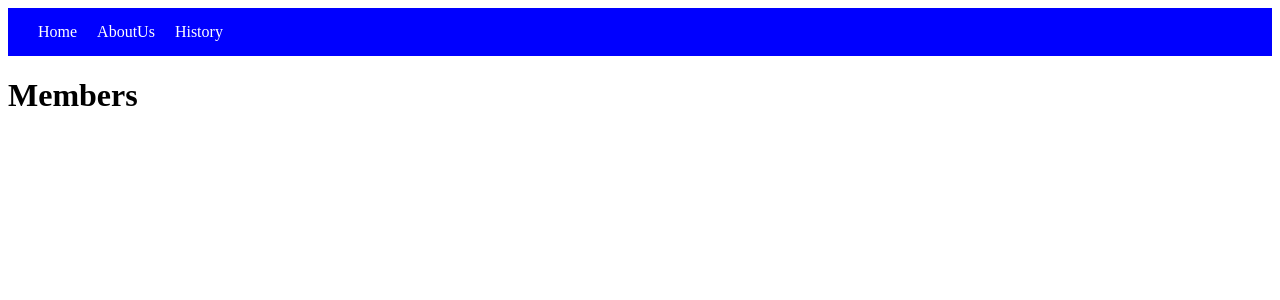
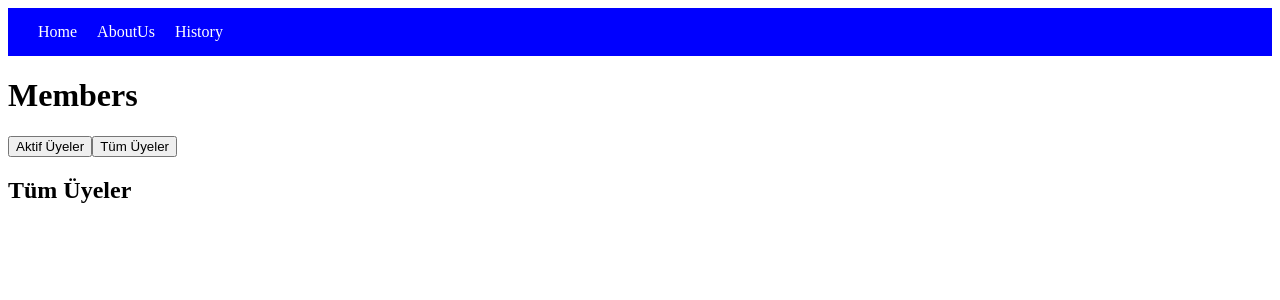
Before and after one commit to zaferonalan/React.js, a React (Vite) app in the folder 30.Ders-React-Router6/: page /members in a window 1280 px wide. Shown: the top 300 px of the page. Built offline with nearby package versions, Linux system fonts and the light colour scheme.

Commit message:
useSearchParams ile filtreleme işlemi

```diff
--- a/30.Ders-React-Router6/src/components/Members.jsx
+++ b/30.Ders-React-Router6/src/components/Members.jsx
@@ -1,8 +1,19 @@
+import { useSearchParams } from "react-router-dom";
 function Members() {
+  const [searchParams, setSearchParams] = useSearchParams();
+  const isActive = searchParams.get("filter") === "active";
   return (
-    <div>
-      <h1>Members</h1>
-    </div>
+    <>
+      <div>
+        <h1>Members</h1>
+      </div>
+      <button onClick={() => setSearchParams({ filter: "active" })}>
+        Aktif Üyeler
+      </button>
+      <button onClick={() => setSearchParams()}>Tüm Üyeler</button>
+
+      {isActive ? <h2>Aktif Üyeler</h2> : <h2>Tüm Üyeler</h2>}
+    </>
   );
 }
 
```
